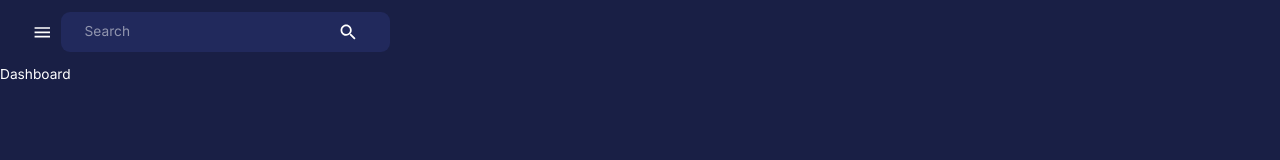
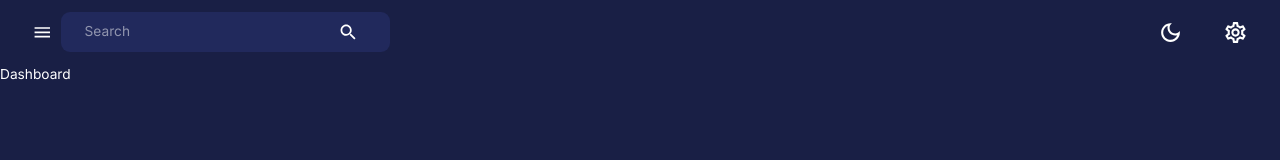
Before and after one commit to kostevg871/admin-panel-client, a React (Create React App) app: page /dashboard in a window 1280 px wide. Shown: the top 160 px of the page. Built offline with nearby package versions, Linux system fonts and the light colour scheme.

Commit message:
dark/light theme

```diff
--- a/src/components/Navbar.jsx
+++ b/src/components/Navbar.jsx
@@ -47,6 +47,20 @@
             </IconButton>
           </FlexBetween>
         </FlexBetween>
+
+        {/* RIGTH SIDE */}
+        <FlexBetween gap="1.5rem">
+          <IconButton onClick={() => dispatch(setMode())}>
+            {theme.palette.mode === "dark" ? (
+              <DarkModeOutlined sx={{ fontSize: "25px" }} />
+            ) : (
+              <LightModeOutlined sx={{ fontSize: "25px" }} />
+            )}
+          </IconButton>
+          <IconButton>
+            <SettingsOutlined sx={{ fontSize: "25px" }} />
+          </IconButton>
+        </FlexBetween>
       </Toolbar>
     </AppBar>
   );
```
